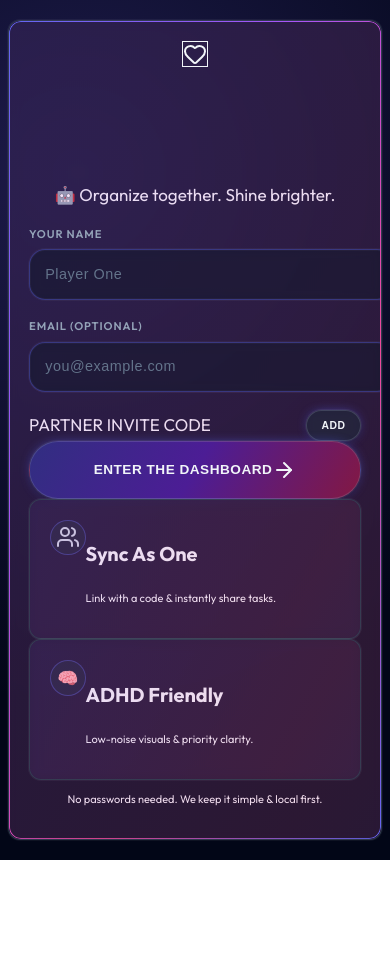
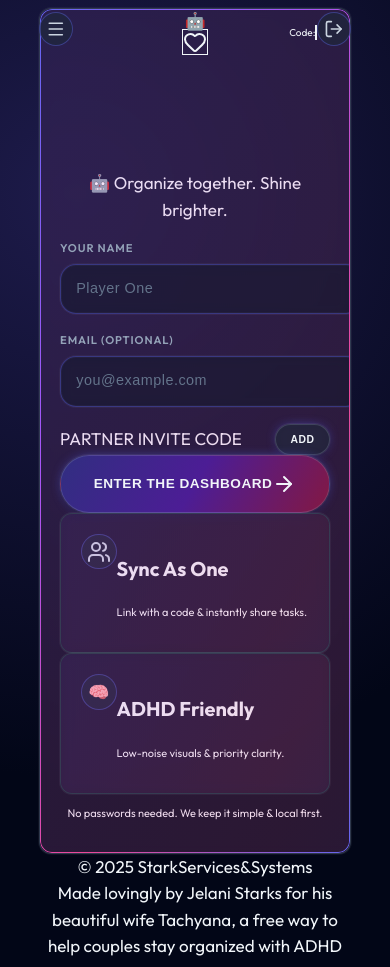
Before and after one commit to JelanieStarks/Couples-To-do-list-SPA, a React (Vite) app: page / in a window 390 px wide. Before the commit the page ends 860 px from the top, so only its background shows below. Built offline with nearby package versions, Linux system fonts and the light colour scheme.

Commit message:
refactor(app): render Layout globally so hamburger/drawer are available on every page (including login); fix JSX; confirm build passes

```diff
--- a/src/App.jsx
+++ b/src/App.jsx
@@ -14,23 +14,20 @@ import { ExportTasks } from './components/tasks/ExportTasks';
 function AppContent() {
   const { isAuthenticated, isLoading } = useAuth();
 
+  let content = null;
   if (isLoading) {
-    return (
-      <div className="min-h-screen bg-gradient-to-br from-blue-50 to-purple-50 flex items-center justify-center">
+    content = (
+      <div className="min-h-[50vh] bg-transparent flex items-center justify-center">
         <div className="text-center">
           <div className="animate-spin rounded-full h-12 w-12 border-b-2 border-purple-600 mx-auto mb-4"></div>
-          <p className="text-gray-600">🤖 Jarvis is warming up the productivity engines...</p>
+          <p className="text-gray-300">🤖 Jarvis is warming up the productivity engines...</p>
         </div>
       </div>
     );
-  }
-
-  if (!isAuthenticated) {
-    return <LoginPage />;
-  }
-
-  return (
-    <Layout>
+  } else if (!isAuthenticated) {
+    content = <LoginPage />;
+  } else {
+    content = (
       <div className="space-y-8">
         {/* Welcome Section */}
         <div className="text-center">
@@ -135,6 +132,12 @@ Only output the tasks in the exact format above, with \`---\` as the delimiter b
           </div>
         </div>
       </div>
+    );
+  }
+
+  return (
+    <Layout>
+      {content}
     </Layout>
   );
 }
```
